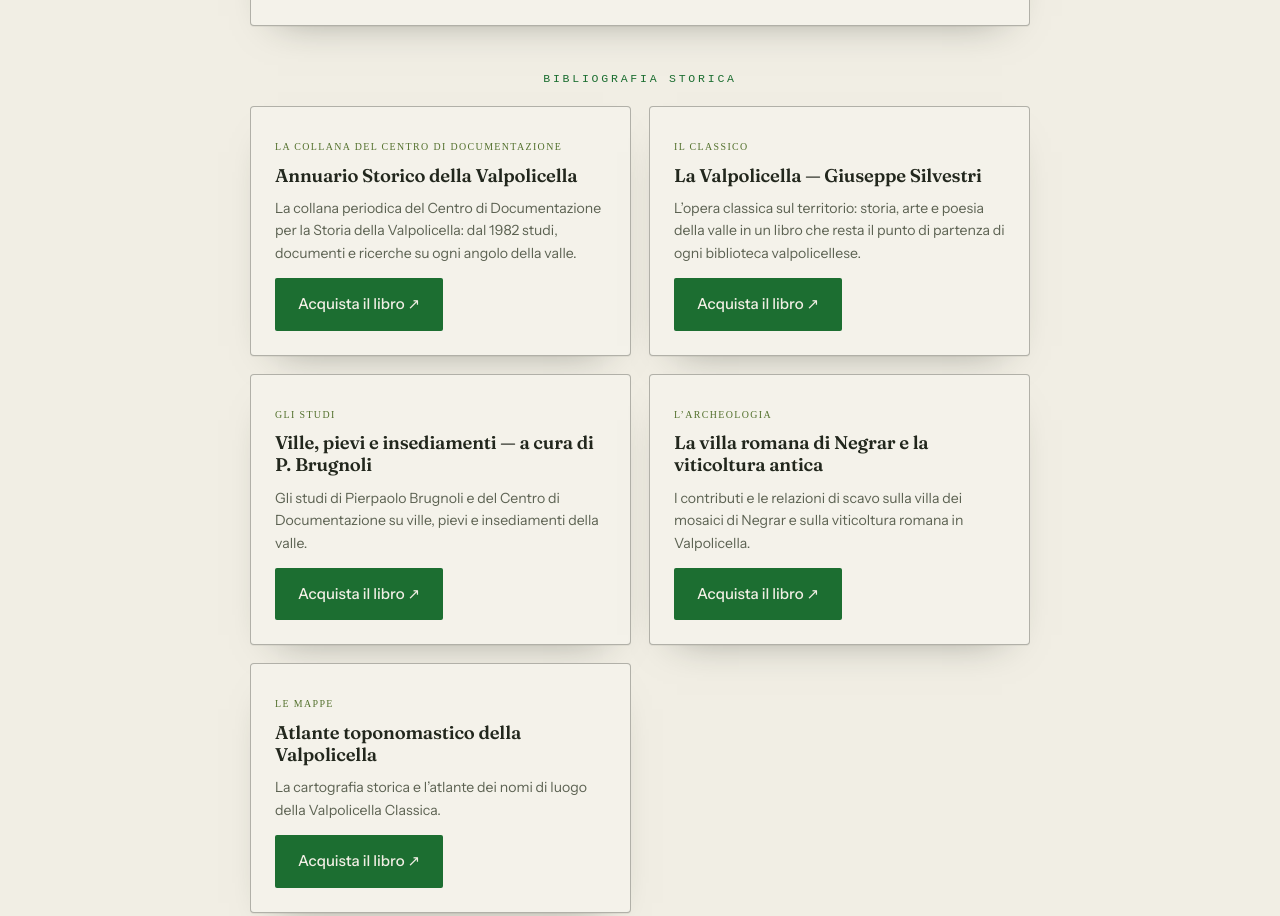
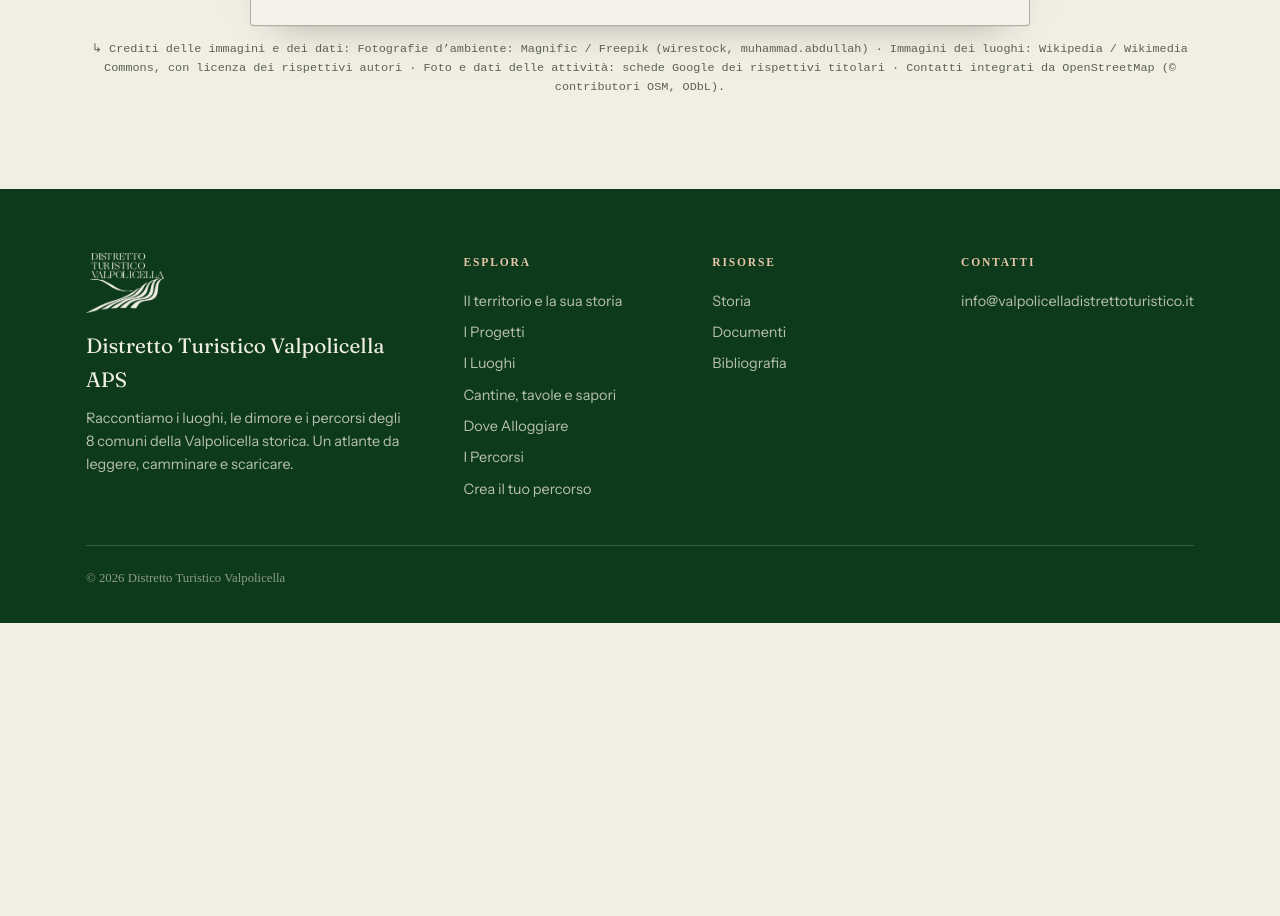
Before and after one commit to maimeriinformatica/ValpolicellaDistrettoTuristico, a plain HTML site: page storia.html in a window 1280 px wide. Shown: the part 2375-3291 px from the top of the page. After the commit the page ends 2998 px from the top, so only its background shows below. Drawn offline with Linux system fonts and the light colour scheme; a web font is replaced by a local one.

Commit message:
Add files via upload

```diff
--- a/storia.html
+++ b/storia.html
@@ -828,14 +828,7 @@
         <a class="btn btn-primary" href="https://www.edizioni03.com/ecomm_files/preview.asp?i=507" target="_blank" rel="noopener">Acquista il libro ↗</a>
       </div>
     </div>
-    <div class="eyebrow" style="margin:44px 0 0;text-align:center">Bibliografia storica</div>
-    <div class="libri-grid">
-<div class="libro mini"><div><span class="lk">La collana del Centro di Documentazione</span><h3>Annuario Storico della Valpolicella</h3><p>La collana periodica del Centro di Documentazione per la Storia della Valpolicella: dal 1982 studi, documenti e ricerche su ogni angolo della valle.</p><a class="btn btn-primary" href="https://veronastoria.it/ojs/index.php/ASValp" target="_blank" rel="noopener">Acquista il libro ↗</a></div></div>
-<div class="libro mini"><div><span class="lk">Il classico</span><h3>La Valpolicella — Giuseppe Silvestri</h3><p>L’opera classica sul territorio: storia, arte e poesia della valle in un libro che resta il punto di partenza di ogni biblioteca valpolicellese.</p><a class="btn btn-primary" href="https://www.maremagnum.com/en/libri/la-valpolicella-nella-storia-nell-arte-nella-poesia/135244379" target="_blank" rel="noopener">Acquista il libro ↗</a></div></div>
-<div class="libro mini"><div><span class="lk">Gli studi</span><h3>Ville, pievi e insediamenti — a cura di P. Brugnoli</h3><p>Gli studi di Pierpaolo Brugnoli e del Centro di Documentazione su ville, pievi e insediamenti della valle.</p><a class="btn btn-primary" href="https://veronastoria.it" target="_blank" rel="noopener">Acquista il libro ↗</a></div></div>
-<div class="libro mini"><div><span class="lk">L’archeologia</span><h3>La villa romana di Negrar e la viticoltura antica</h3><p>I contributi e le relazioni di scavo sulla villa dei mosaici di Negrar e sulla viticoltura romana in Valpolicella.</p><a class="btn btn-primary" href="https://veronastoria.it/ojs/index.php/ASValp" target="_blank" rel="noopener">Acquista il libro ↗</a></div></div>
-<div class="libro mini"><div><span class="lk">Le mappe</span><h3>Atlante toponomastico della Valpolicella</h3><p>La cartografia storica e l’atlante dei nomi di luogo della Valpolicella Classica.</p><a class="btn btn-primary" href="https://veronastoria.it" target="_blank" rel="noopener">Acquista il libro ↗</a></div></div>
-    </div>
+
     <p class="mono" style="margin-top:14px;font-size:.74rem;color:var(--ink-soft);text-align:center">↳ Crediti delle immagini e dei dati: Fotografie d’ambiente: Magnific / Freepik (wirestock, muhammad.abdullah) · Immagini dei luoghi: Wikipedia / Wikimedia Commons, con licenza dei rispettivi autori · Foto e dati delle attività: schede Google dei rispettivi titolari · Contatti integrati da OpenStreetMap (© contributori OSM, ODbL).</p>
 
   </div>
```
